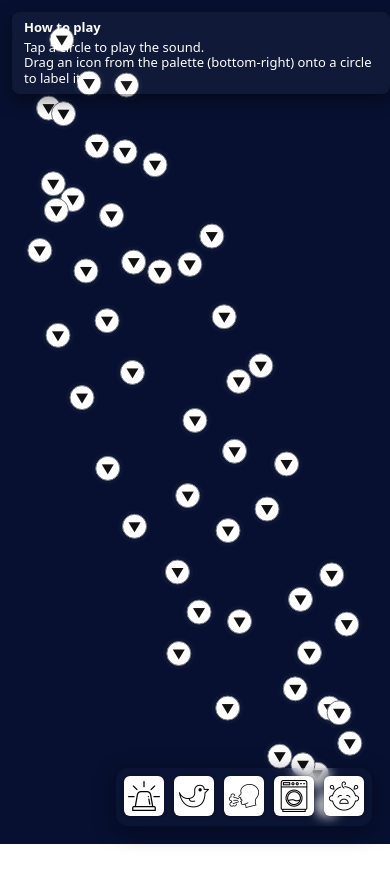
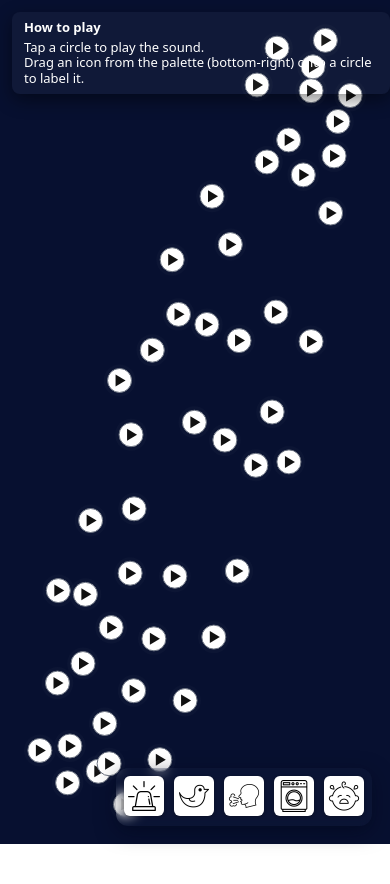
Before and after one commit to davidchalupa/soundiada, a React (Vite) app: page / in a window 390 px wide. Shown: the top 884 px of the page. Built offline with nearby package versions, Linux system fonts and the light colour scheme.

Commit message:
Further fixes for mobile.

```diff
--- a/src/components/EmbeddingViewer.tsx
+++ b/src/components/EmbeddingViewer.tsx
@@ -37,13 +37,34 @@ const EmbeddingViewer: React.FC<Props> = ({ padding = 40 }) => {
   const audioRef = useRef<HTMLAudioElement | null>(null);
   const [playingFile, setPlayingFile] = useState<string | null>(null);
   const [viewport, setViewport] = useState({ w: window.innerWidth, h: window.innerHeight });
+
+  // canonical initial viewport (captured on first mount)
+  const canonicalRef = useRef<{ w: number; h: number; portrait: boolean } | null>(null);
+
   const [guesses, setGuesses] = useState<Record<string, string>>({});
   const [showModal, setShowModal] = useState(false);
 
-  // portrait detection
-  const [isPortrait, setIsPortrait] = useState(() => {
-    return !!(window.matchMedia && window.matchMedia("(orientation: portrait)").matches);
-  });
+  // set canonical viewport on first mount
+  useEffect(() => {
+    if (!canonicalRef.current) {
+      const w0 = Math.max(200, window.innerWidth);
+      const h0 = Math.max(160, window.innerHeight);
+      const portrait0 = !!(window.matchMedia && window.matchMedia("(orientation: portrait)").matches);
+      canonicalRef.current = { w: w0, h: h0, portrait: portrait0 };
+    }
+  }, []);
+
+  // update viewport on resize/orientation changes
+  useEffect(() => {
+    const update = () => setViewport({ w: Math.max(200, window.innerWidth), h: Math.max(160, window.innerHeight) });
+    update();
+    window.addEventListener("resize", update, { passive: true });
+    window.addEventListener("orientationchange", update, { passive: true });
+    return () => {
+      window.removeEventListener("resize", update);
+      window.removeEventListener("orientationchange", update);
+    };
+  }, []);
 
   const embeddings = useMemo(() => esc50Embeddings.slice(), []);
 
@@ -53,7 +74,6 @@ const EmbeddingViewer: React.FC<Props> = ({ padding = 40 }) => {
     [guesses, embeddings]
   );
 
-  // show modal when all labeled
   useEffect(() => {
     if (embeddings.length > 0 && totalFlagged === embeddings.length) {
       setShowModal(true);
@@ -63,40 +83,36 @@ const EmbeddingViewer: React.FC<Props> = ({ padding = 40 }) => {
     }
   }, [totalFlagged, embeddings.length]);
 
-  // update viewport and orientation on resize / orientation change
-  useEffect(() => {
-    const update = () => setViewport({ w: Math.max(200, window.innerWidth), h: Math.max(160, window.innerHeight) });
-    update();
-    const onResize = () => {
-      update();
-      setIsPortrait(!!(window.matchMedia && window.matchMedia("(orientation: portrait)").matches));
-    };
-    window.addEventListener("resize", onResize, { passive: true });
-    // also handle orientationchange just in case
-    window.addEventListener("orientationchange", onResize, { passive: true });
-    return () => {
-      window.removeEventListener("resize", onResize);
-      window.removeEventListener("orientationchange", onResize);
-    };
-  }, []);
+  // logical canonical canvas (use initial orientation dims as-is)
+  const canonical = canonicalRef.current ?? { w: viewport.w, h: viewport.h, portrait: viewport.h > viewport.w };
+  const cw0 = canonical.w;
+  const ch0 = canonical.h;
+  const initialPortrait = canonical.portrait;
 
-  // compute logical landscape canvas size (cw x ch)
-  // cw: the longer side, ch: the shorter side -> this defines the "landscape" coordinate system
-  const cw = Math.max(viewport.w, viewport.h);
-  const ch = Math.min(viewport.w, viewport.h);
+  // detect whether current orientation differs from canonical
+  const currentPortrait = viewport.h > viewport.w;
+  const rotated = initialPortrait !== currentPortrait;
 
-  // compute scale to fit the logical canvas into the actual viewport (after rotation if portrait)
-  // If portrait, the logical canvas will be rotated to fit viewport, so we compare viewport.w to ch and viewport.h to cw
-  const scale = useMemo(() => {
-    if (isPortrait) {
-      // rotated mapping: logical (cw x ch) -> rotated bounding (ch x cw)
-      return Math.min(viewport.w / ch, viewport.h / cw);
+  // compute scale to fit canonical canvas into current viewport
+  // if rotated, the canonical canvas is rotated 90deg when mapping to viewport, so swap dims
+  const scale = (() => {
+    if (rotated) {
+      // canonical (cw0 x ch0) will be mapped rotated -> compare viewport.w to ch0 and viewport.h to cw0
+      return Math.min(viewport.w / ch0, viewport.h / cw0);
     } else {
-      return Math.min(viewport.w / cw, viewport.h / ch);
+      return Math.min(viewport.w / cw0, viewport.h / ch0);
     }
-  }, [viewport.w, viewport.h, cw, ch, isPortrait]);
+  })();
 
-  // bounds for projection (based on numeric embedding coords)
+  // compute the transform for the canonical content container:
+  // center container at viewport center and then rotate + scale as needed.
+  // Using translate(-50%,-50%) centers the element (which has width cw0 and height ch0),
+  // then rotate(90deg) (if needed) then scale(scale).
+  const transform = rotated
+    ? `translate(-50%,-50%) rotate(90deg) scale(${scale})`
+    : `translate(-50%,-50%) scale(${scale})`;
+
+  // projection bounds based on canonical logical coords (cw0 x ch0)
   const bounds = useMemo(() => {
     if (!embeddings || embeddings.length === 0) return { minX: 0, maxX: 1, minY: 0, maxY: 1 };
     let minX = Infinity,
@@ -124,11 +140,11 @@ const EmbeddingViewer: React.FC<Props> = ({ padding = 40 }) => {
     return { minX, maxX, minY, maxY };
   }, [embeddings]);
 
-  // project coordinates to pixels inside logical canvas (cw x ch)
+  // project using canonical dims (cw0 x ch0)
   const project = (x: number, y: number) => {
     const { minX, maxX, minY, maxY } = bounds;
-    const w = cw - 2 * padding;
-    const h = ch - 2 * padding;
+    const w = cw0 - 2 * padding;
+    const h = ch0 - 2 * padding;
     const px = padding + ((x - minX) / (maxX - minX)) * w;
     const py = padding + (1 - (y - minY) / (maxY - minY)) * h;
     return { px, py };
@@ -158,7 +174,7 @@ const EmbeddingViewer: React.FC<Props> = ({ padding = 40 }) => {
     return 1e-3 * Math.max(1.0, Math.max(...xs) - Math.min(...xs));
   }, [embeddings]);
 
-  // audio play/pause
+  // audio behavior
   const onPointClick = (file: string) => {
     const url = buildAudioUrl(file);
     const audio = audioRef.current;
@@ -199,7 +215,7 @@ const EmbeddingViewer: React.FC<Props> = ({ padding = 40 }) => {
     };
   }, []);
 
-  // pointer drag fallback
+  // pointer drag fallback + ghost
   const draggingCatRef = useRef<string | null>(null);
   const pointerIdRef = useRef<number | null>(null);
   const ghostRef = useRef<HTMLElement | null>(null);
@@ -279,7 +295,7 @@ const EmbeddingViewer: React.FC<Props> = ({ padding = 40 }) => {
     };
   }, []);
 
-  // desktop drag handlers
+  // desktop drag
   const onPaletteDragStart = (ev: React.DragEvent, category: string) => {
     try {
       ev.dataTransfer.setData("text/plain", category);
@@ -307,23 +323,8 @@ const EmbeddingViewer: React.FC<Props> = ({ padding = 40 }) => {
     setShowModal(false);
   };
 
-  // content container style: logical canvas cw x ch, centered, rotated when portrait, scaled by `scale`
-  const contentStyle: React.CSSProperties = {
-    position: "absolute",
-    left: "50%",
-    top: "50%",
-    width: `${cw}px`,
-    height: `${ch}px`,
-    transformOrigin: "center center",
-    // order: translate to center, then (if portrait) rotate 90deg, then scale to fit viewport
-    transform: `${isPortrait ? "translate(-50%,-50%) rotate(90deg) " : "translate(-50%,-50%) "} scale(${scale})`,
-    willChange: "transform",
-    pointerEvents: "auto",
-    touchAction: "none",
-    zIndex: 1,
-  };
-
-  // The outer wrapper spans whole viewport; contentStyle centers and rotates/scales the logical canvas inside it
+  // container & content styles:
+  // wrapper fills viewport; content (canonical canvas) is centered and transformed
   const wrapperStyle: React.CSSProperties = {
     position: "fixed",
     left: 0,
@@ -334,15 +335,29 @@ const EmbeddingViewer: React.FC<Props> = ({ padding = 40 }) => {
     zIndex: 1,
   };
 
+  const contentStyle: React.CSSProperties = {
+    position: "absolute",
+    left: "50%",
+    top: "50%",
+    width: `${cw0}px`,
+    height: `${ch0}px`,
+    transformOrigin: "center center",
+    transform,
+    pointerEvents: "auto",
+    touchAction: "none",
+    // ensure content sits below palette/instruction
+    zIndex: 1,
+  };
+
   return (
     <div style={{ position: "relative", width: "100vw", height: "100vh", overflow: "hidden" }}>
-      {/* fixed top-left instructions */}
+      {/* instructions: fixed top-left */}
       <div
         style={{
           position: "fixed",
           top: 12,
           left: 12,
-          zIndex: 1500,
+          zIndex: 1600,
           background: "rgba(255,255,255,0.04)",
           color: "#fff",
           padding: "8px 12px",
@@ -360,12 +375,11 @@ const EmbeddingViewer: React.FC<Props> = ({ padding = 40 }) => {
         <div>Drag an icon from the palette (bottom-right) onto a circle to label it.</div>
       </div>
 
-      {/* wrapper fills viewport */}
+      {/* main wrapper */}
       <div style={wrapperStyle}>
-        {/* content is logical canvas (cw x ch) centered, rotated & scaled to fit */}
         <div style={contentStyle}>
-          <svg width={cw} height={ch} viewBox={`0 0 ${cw} ${ch}`} preserveAspectRatio="none">
-            <rect x={0} y={0} width={cw} height={ch} fill="#071030" />
+          <svg width={cw0} height={ch0} viewBox={`0 0 ${cw0} ${ch0}`} preserveAspectRatio="none">
+            <rect x={0} y={0} width={cw0} height={ch0} fill="#071030" />
             {embeddings.map((e, idx) => {
               const x = Number(e.x) + ((idx % 2 === 0 ? 1 : -1) * jitter * 0.5);
               const y = Number(e.y) + ((idx % 3 === 0 ? 1 : -1) * jitter * 0.5);
@@ -391,7 +405,6 @@ const EmbeddingViewer: React.FC<Props> = ({ padding = 40 }) => {
                   role="button"
                   aria-label={tooltip}
                 >
-                  {/* tooltip only when finished */}
                   {showModal ? <title>{tooltip}</title> : null}
 
                   <circle r={16} fill="rgba(255,255,255,0.02)" stroke="none" />
@@ -424,7 +437,7 @@ const EmbeddingViewer: React.FC<Props> = ({ padding = 40 }) => {
           bottom: 18,
           display: "flex",
           gap: 10,
-          zIndex: 1600,
+          zIndex: 1700,
           touchAction: "none",
         }}
       >
```
